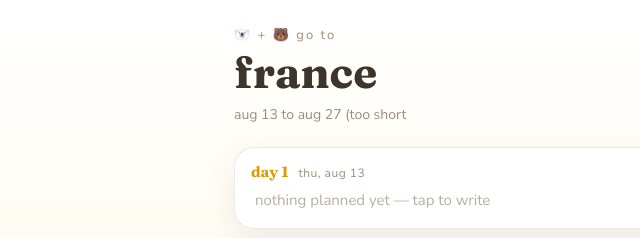
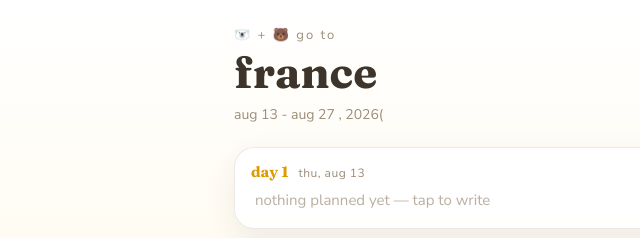
Before and after one commit to lewismsong/nailongflowerbear, a plain HTML site: page france.html in a window 1280 px wide. Shown: the top 238 px of the page, 66-706 px from the left. Drawn offline with Linux system fonts and the light colour scheme; no server answers.

Commit message:
misc. changes

```diff
--- a/france.html
+++ b/france.html
@@ -15,7 +15,7 @@
     <div>
       <p class="france-eyebrow">🐻‍❄️ + 🐻 go to</p>
       <h1>france</h1>
-      <p class="france-sub">aug 13 to aug 27 (too short </3)</p>
+      <p class="france-sub">aug 13 - aug 27 , 2026(</p>
     </div>
     <div class="france-count" id="france-count"></div>
   </header>
```
